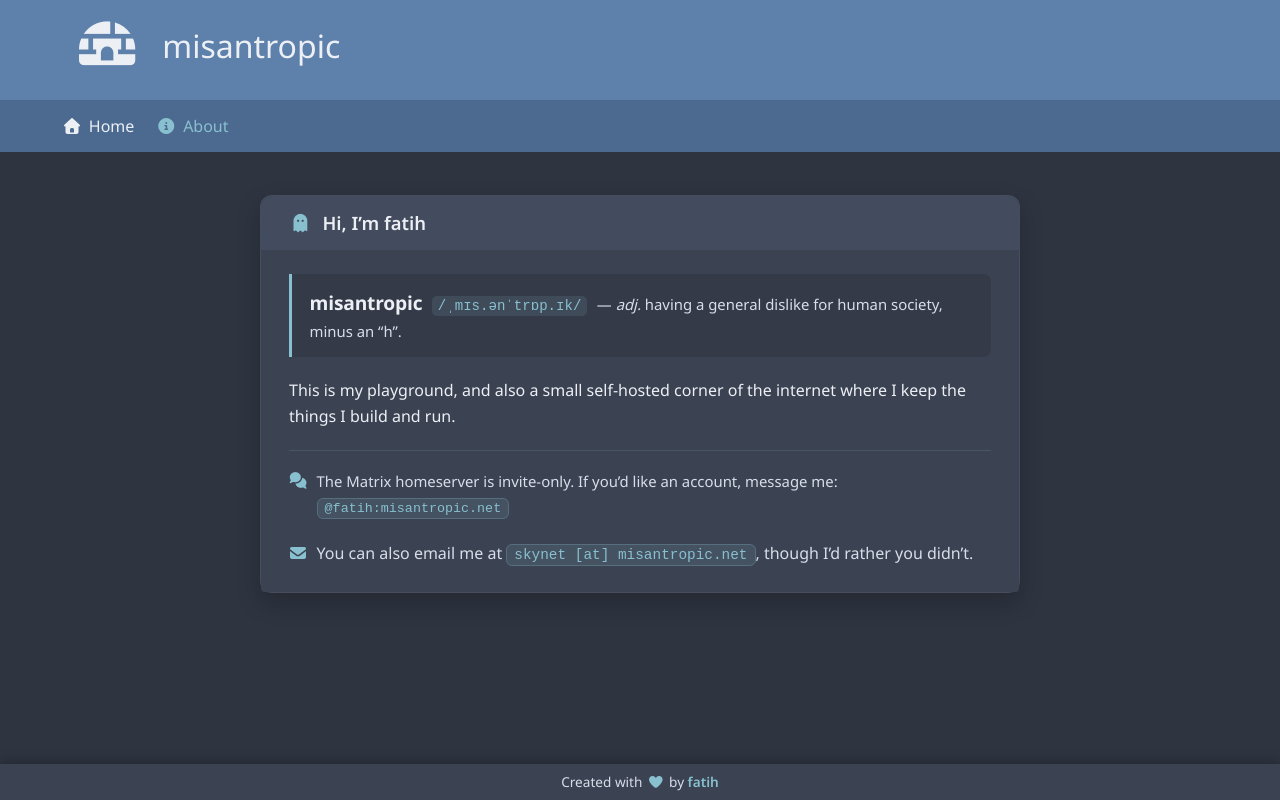
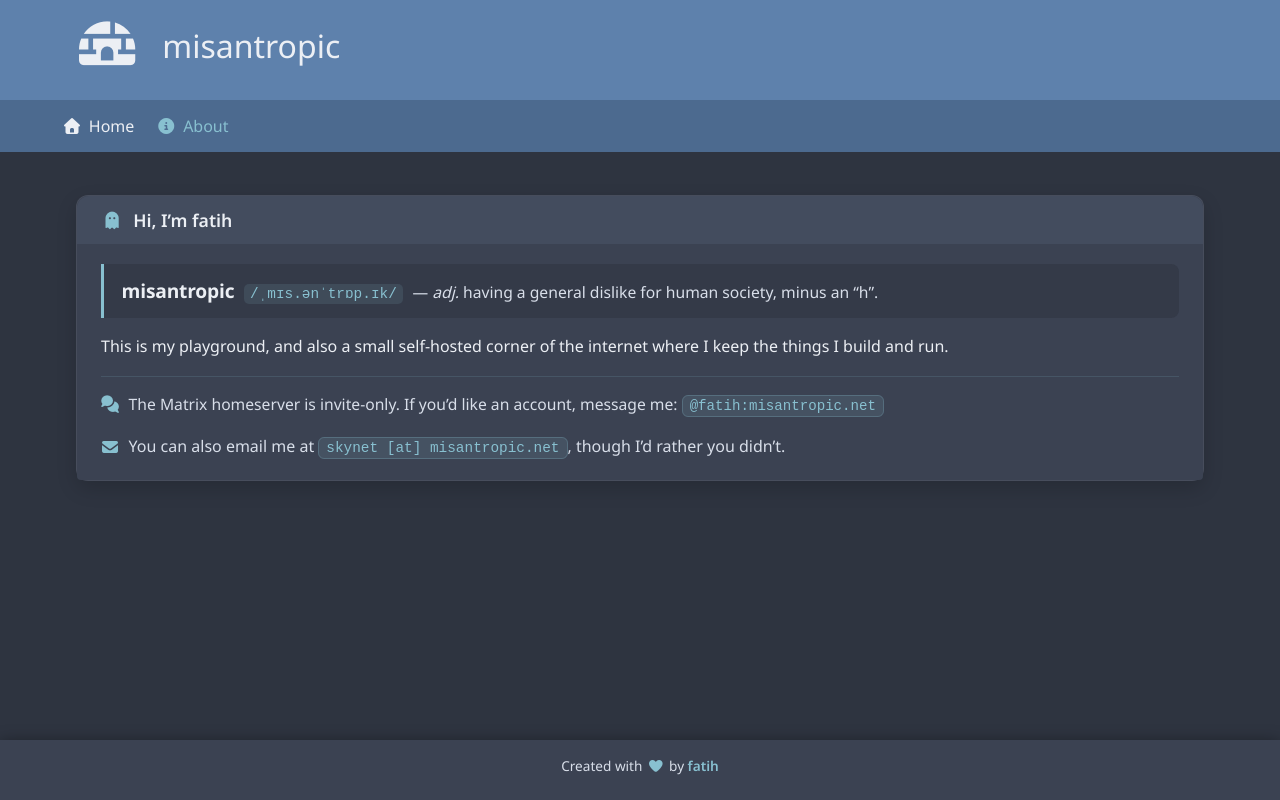
Before and after one commit to fthertm/misantropic, a plain HTML site: page public/index.html in a window 1280 px wide. Both pictures are taken after a click on the link "About". Drawn offline with Linux system fonts and the light colour scheme; no server answers.

Commit message:
Update custom.css

```diff
--- a/public/assets/custom.css
+++ b/public/assets/custom.css
@@ -48,22 +48,27 @@ body #app:not(.page-about) .navbar-item[href="#"] {
   color: #88c0d0 !important;
 }
 
-/* about message box */
+/* compact main section spacing */
+body #app #main-section {
+  padding-top: 1.5rem;
+  padding-bottom: 1.5rem;
+}
+
+/* about message box - full container width on PC, compact vertical spacing */
 body #app .message {
   background: var(--card-background);
   border: 1px solid rgba(255, 255, 255, 0.06);
   border-radius: 12px;
-  max-width: 760px;
-  margin: 1.5rem auto;
-  box-shadow: 0 10px 25px rgba(0, 0, 0, 0.2);
+  margin: 0 auto;
+  box-shadow: 0 8px 20px rgba(0, 0, 0, 0.16);
 }
 
 body #app .message .message-header {
   background: #434c5e;
   color: #eceff4;
   border-radius: 12px 12px 0 0;
-  padding: 0.95rem 1.75rem;
-  font-size: 1.15rem;
+  padding: 0.8rem 1.5rem;
+  font-size: 1.1rem;
   font-weight: 600;
 }
 
@@ -74,19 +79,19 @@ body #app .message .message-header i {
 
 body #app .message .message-body {
   border: none;
-  padding: 1.5rem 1.75rem;
-  line-height: 1.65;
+  padding: 1.25rem 1.5rem;
+  line-height: 1.6;
 }
 
 /* definition header */
 body #app .message .message-body p:first-child {
-  font-size: 0.93rem;
+  font-size: 0.98rem;
   color: #d8dee9;
   background: rgba(46, 52, 64, 0.55);
   border-left: 3px solid #88c0d0;
-  padding: 0.85rem 1.1rem;
+  padding: 0.75rem 1.1rem;
   border-radius: 0 8px 8px 0;
-  margin-bottom: 1.25rem;
+  margin-bottom: 1rem;
 }
 
 body #app .message .message-body p:first-child strong {
@@ -102,7 +107,7 @@ body #app .message .message-body p:first-child em:first-of-type {
   color: #88c0d0;
   font-style: normal;
   font-family: monospace;
-  font-size: 0.88rem;
+  font-size: 0.9rem;
   background: rgba(136, 192, 208, 0.12);
   padding: 2px 6px;
   border-radius: 5px;
@@ -111,8 +116,8 @@ body #app .message .message-body p:first-child em:first-of-type {
 
 /* contact section */
 body #app .message .message-body .contact-section {
-  margin-top: 1.25rem;
-  padding-top: 1.15rem;
+  margin-top: 1rem;
+  padding-top: 0.95rem;
   border-top: 1px solid rgba(136, 192, 208, 0.15);
 }
 
@@ -120,7 +125,7 @@ body #app .message .message-body .contact-section p {
   display: flex;
   align-items: flex-start;
   gap: 0.6rem;
-  margin-top: 0.75rem;
+  margin-top: 0.6rem;
   color: #d8dee9;
 }
 
@@ -225,6 +230,11 @@ body #app .columns > .column:nth-child(2) .group-title i { color: #b48ead; }
 body #app .columns > .column:nth-child(3) .group-title i { color: #a3be8c; }
 
 /* footer */
+body #app .footer {
+  padding-top: 1rem;
+  padding-bottom: 1.5rem;
+}
+
 body #app .footer,
 body #app .footer p {
   color: var(--text-subtitle) !important;
```
